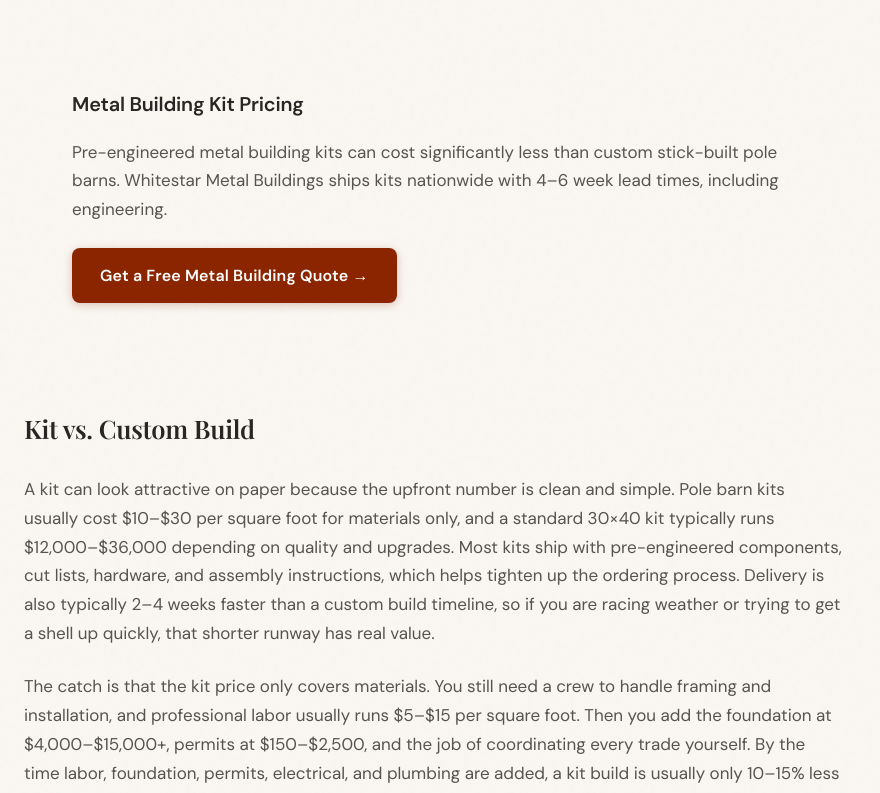
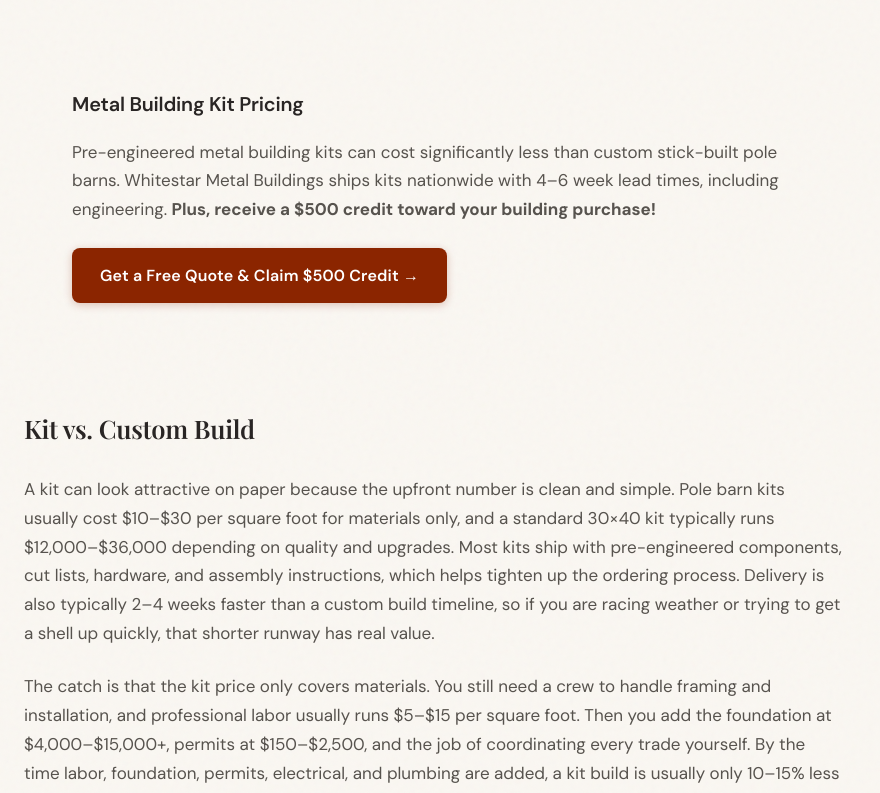
Before and after one commit to justmattg/PoleBarnFinderDirectory, a Next.js app: page /cost-guide in a window 1280 px wide. Shown: the part 6260-7053 px from the top of the page, without its empty margins (0-880 px from the left). Built offline with nearby package versions, Linux system fonts and the light colour scheme.

Commit message:
Update Whitestar CTA to include  credit offer

```diff
--- a/app/cost-guide/page.tsx
+++ b/app/cost-guide/page.tsx
@@ -310,10 +310,10 @@ export default function CostGuidePage() {
 
           <div style={{ marginTop: '3rem', marginBottom: '3rem', padding: '3rem', background: 'var(--color-stone)', borderRadius: 'var(--border-radius-lg)', border: '1px solid var(--color-border)' }}>
             <h3 style={{ marginTop: 0 }}>Metal Building Kit Pricing</h3>
-            <p style={{ marginBottom: '1.5rem' }}>Pre-engineered metal building kits can cost significantly less than custom stick-built pole barns. Whitestar Metal Buildings ships kits nationwide with 4–6 week lead times, including engineering.</p>
+            <p style={{ marginBottom: '1.5rem' }}>Pre-engineered metal building kits can cost significantly less than custom stick-built pole barns. Whitestar Metal Buildings ships kits nationwide with 4–6 week lead times, including engineering. <strong>Plus, receive a $500 credit toward your building purchase!</strong></p>
             <div>
               <a href="https://go.polebarnfinder.com/whitestar" target="_blank" rel="nofollow sponsored" className="btn-primary">
-                Get a Free Metal Building Quote →
+                Get a Free Quote & Claim $500 Credit →
               </a>
             </div>
           </div>
```
